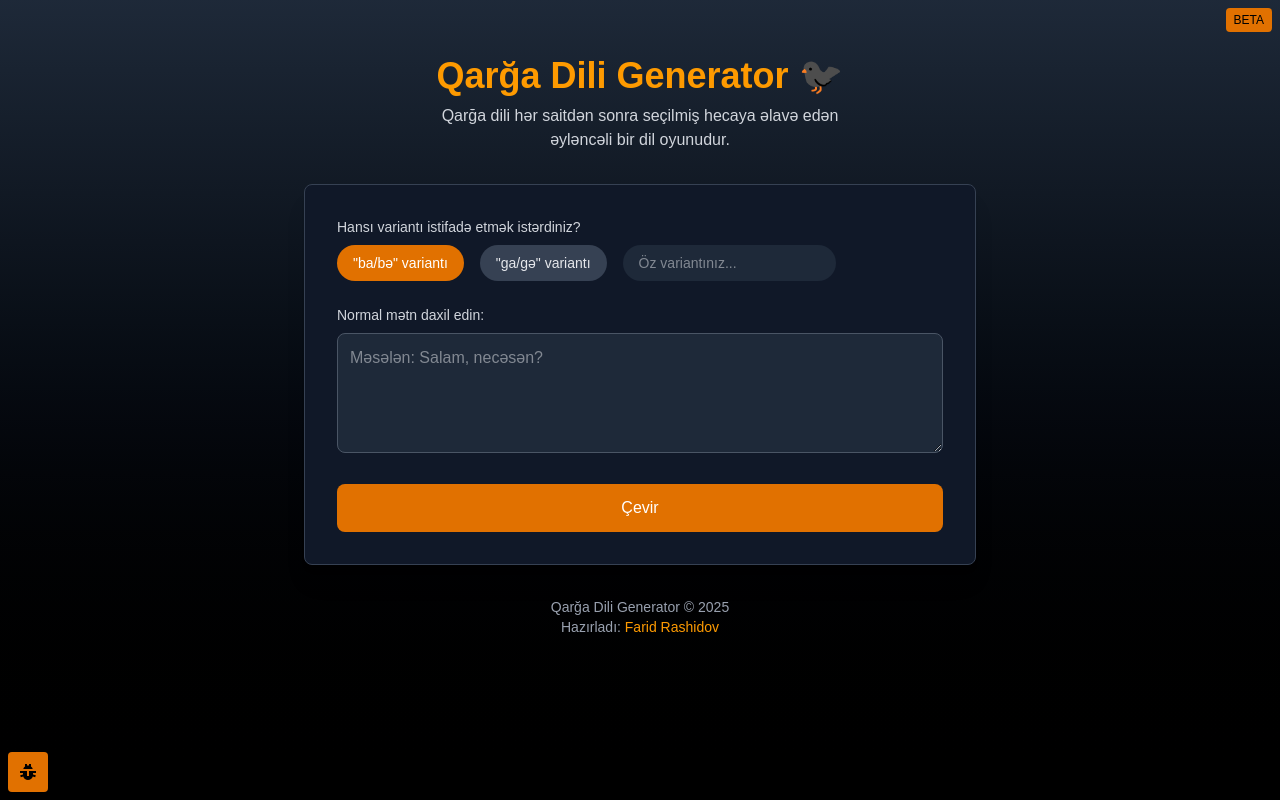
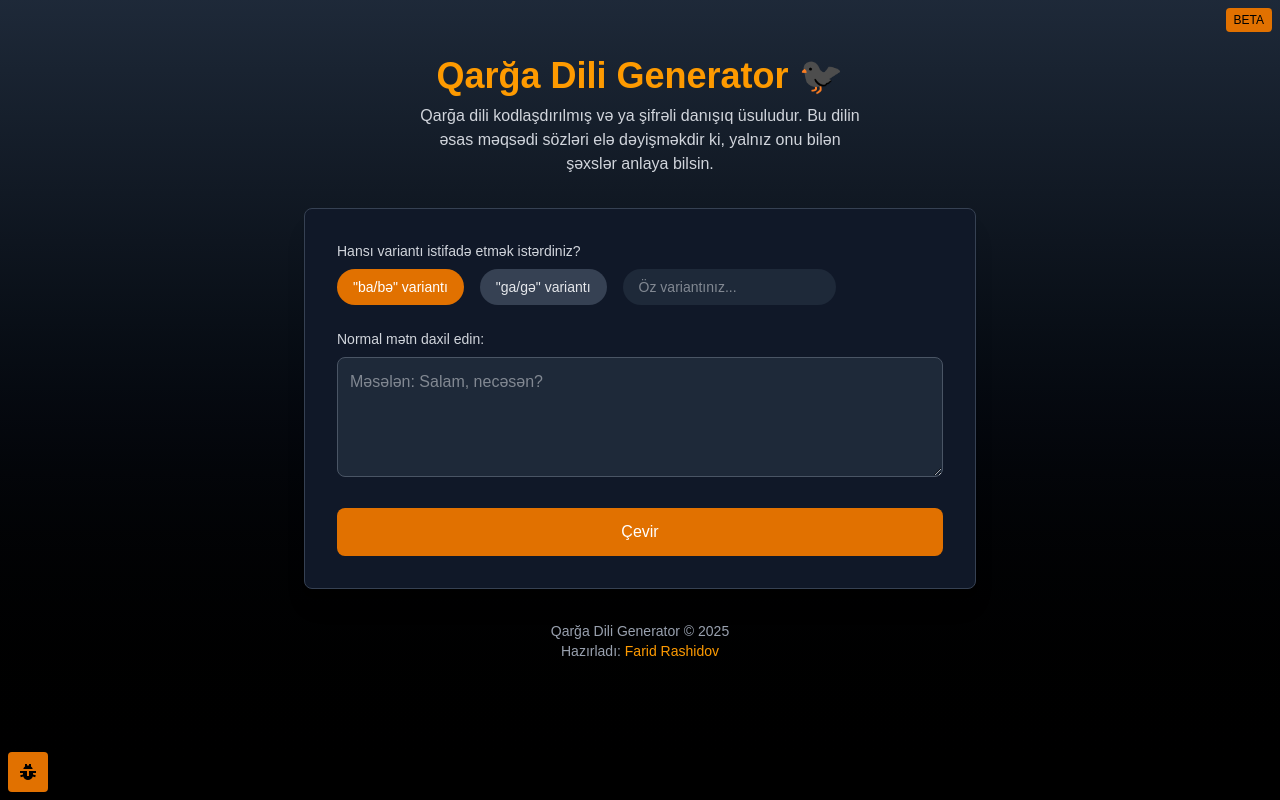
Before and after one commit to imrashidov/qarga-dili-generator, a Next.js app: page / in a window 1280 px wide. Built offline with nearby package versions, Linux system fonts and the light colour scheme.

Commit message:
Change: Meta description

```diff
--- a/app/layout.tsx
+++ b/app/layout.tsx
@@ -4,7 +4,7 @@ import "./globals.css";
 export const metadata: Metadata = {
   title: "Qarğa Dili Generator",
   description:
-    "Qarğa dili hər saitdən sonra seçilmiş hecaya əlavə edən əyləncəli bir dil oyunudur.",
+    "Qarğa dili kodlaşdırılmış və ya şifrəli danışıq üsuludur. Bu dilin əsas məqsədi sözləri elə dəyişməkdir ki, yalnız onu bilən şəxslər anlaya bilsin.",
   metadataBase: new URL("https://qargadili.vercel.app"),
   keywords: ["Qarğa dili", "Azərbaycan", "dil oyunu", "generator", "əyləncə"],
   authors: [{ name: "Farid Rashidov", url: "https://github.com/imrashidov" }],
@@ -15,7 +15,8 @@ export const metadata: Metadata = {
     locale: "az_AZ",
     url: "https://qargadili.vercel.app",
     title: "Qarğa Dili Generator",
-    description: "Əyləncəli dil oyunu olan Qarğa Dilini generasiya edin.",
+    description:
+      "Qarğa dili kodlaşdırılmış və ya şifrəli danışıq üsuludur. Bu dilin əsas məqsədi sözləri elə dəyişməkdir ki, yalnız onu bilən şəxslər anlaya bilsin.",
     siteName: "Qarğa Dili Generator",
     images: [
       {
@@ -29,7 +30,8 @@ export const metadata: Metadata = {
   twitter: {
     card: "summary_large_image",
     title: "Qarğa Dili Generator",
-    description: "Əyləncəli dil oyunu olan Qarğa Dilini generasiya edin.",
+    description:
+      "Qarğa dili kodlaşdırılmış və ya şifrəli danışıq üsuludur. Bu dilin əsas məqsədi sözləri elə dəyişməkdir ki, yalnız onu bilən şəxslər anlaya bilsin.",
     images: ["/images/og-image.png"],
     creator: "@imrashidov",
   },
--- a/app/page.tsx
+++ b/app/page.tsx
@@ -85,8 +85,9 @@ export default function Home() {
           BETA
         </span>
         <p className="text-gray-300 dark:text-gray-400 max-w-md mx-auto">
-          Qarğa dili hər saitdən sonra seçilmiş hecaya əlavə edən əyləncəli bir
-          dil oyunudur.
+          Qarğa dili kodlaşdırılmış və ya şifrəli danışıq üsuludur. Bu dilin
+          əsas məqsədi sözləri elə dəyişməkdir ki, yalnız onu bilən şəxslər
+          anlaya bilsin.
         </p>
         <Link
           href="https://github.com/imrashidov/qarga-dili-generator/issues"
```
Also changed, not shown: public/images/og-image.png, 1 other file (tests, documents, lock files or other folders).
